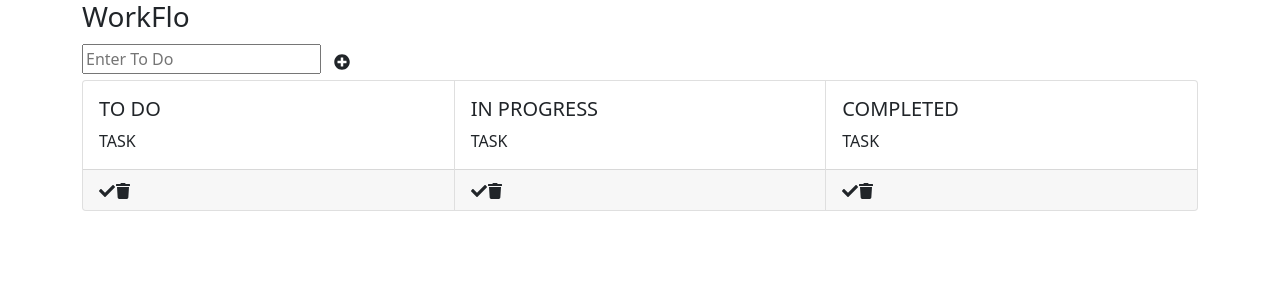
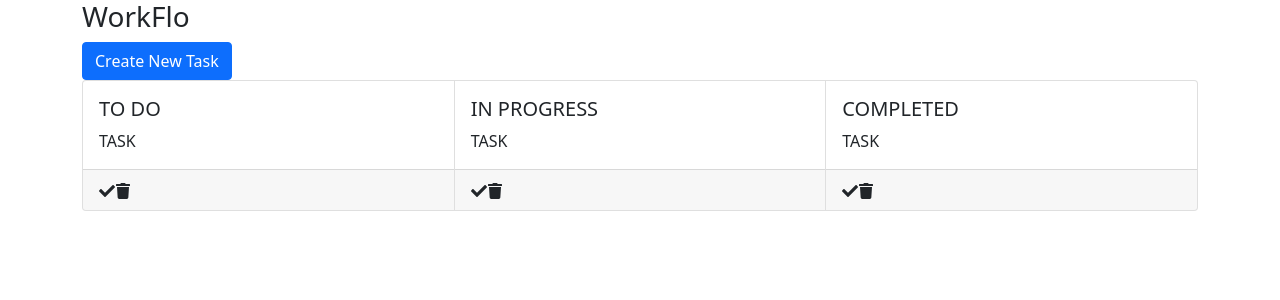
Before and after one commit to aabiye/Workflo-Task-Manager, a React (Create React App) app: page / in a window 1280 px wide. Shown: the top 300 px of the page. Built offline with nearby package versions, Linux system fonts and the light colour scheme.

Commit message:
button added

```diff
--- a/src/App.js
+++ b/src/App.js
@@ -11,14 +11,8 @@ function App() {
       <div className="container">
         <h3 className="title">WorkFlo</h3>
         <form className="form_todo">
-          <input
-            type="text"
-            className="form_control"
-            placeholder="Enter To Do"
-            name="text"
-          />
-          <button type="button" className="btn">
-            <FaPlusCircle className="icon" />
+          <button type="button" className="btn btn-primary">
+            Create New Task
           </button>
         </form>
 
```
